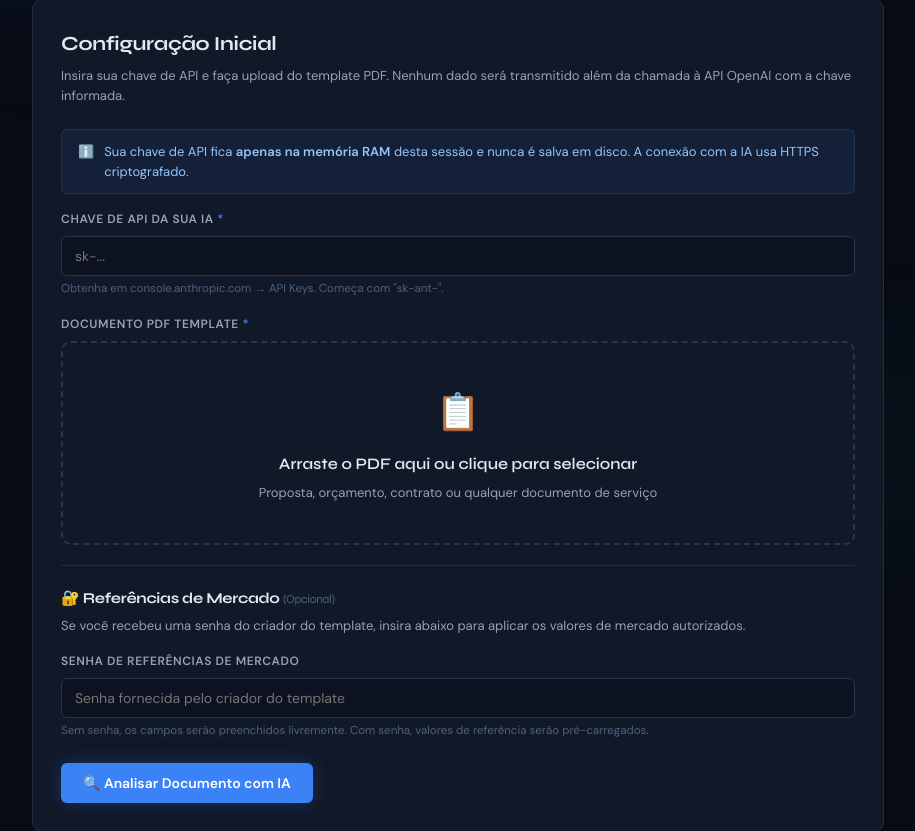
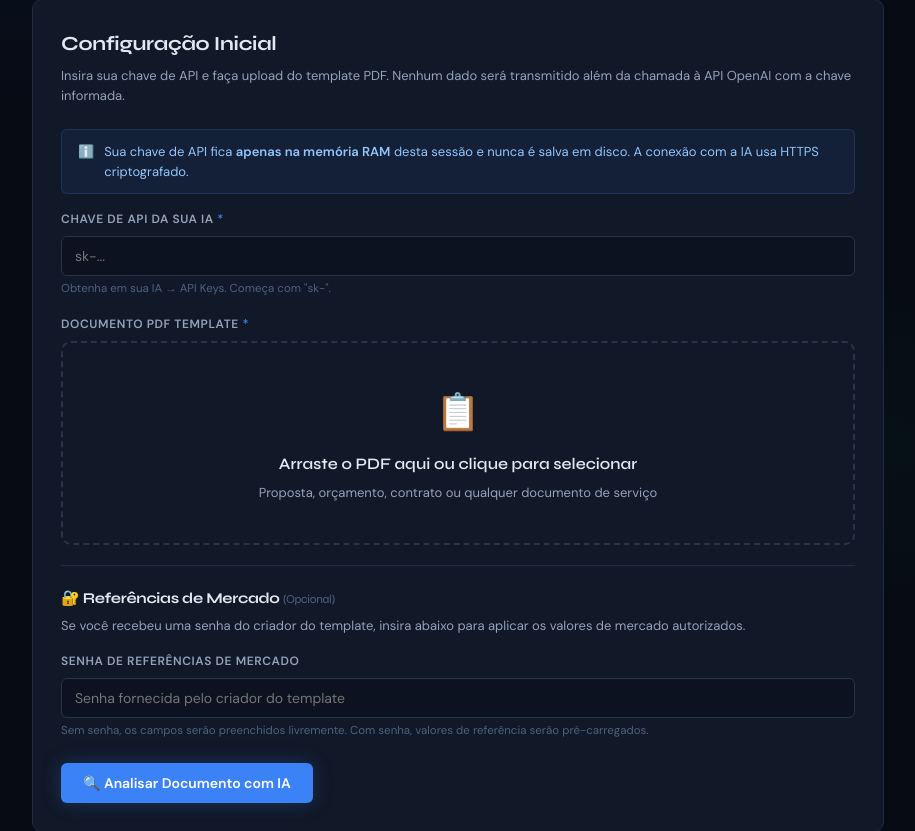
Before and after one commit to leandrovarela94/auto-contract-service, a Flask app: page / in a window 1280 px wide. Shown: the part 194-1025 px from the top of the page, without its empty margins (182-1097 px from the left). Run offline with Flask 3, Linux system fonts and the light colour scheme.

Commit message:
init project

```diff
--- a/templates/index.html
+++ b/templates/index.html
@@ -601,7 +601,7 @@
     <div class="field">
       <label>Chave de API da sua IA <span class="req">*</span></label>
       <input type="password" id="api-key" placeholder="sk-..." autocomplete="off" spellcheck="false">
-      <div class="field-hint">Obtenha em console.anthropic.com → API Keys. Começa com "sk-ant-".</div>
+      <div class="field-hint">Obtenha em sua IA → API Keys. Começa com "sk-".</div>
     </div>
 
     <div class="field">
```
Also changed, not shown: README.md.
